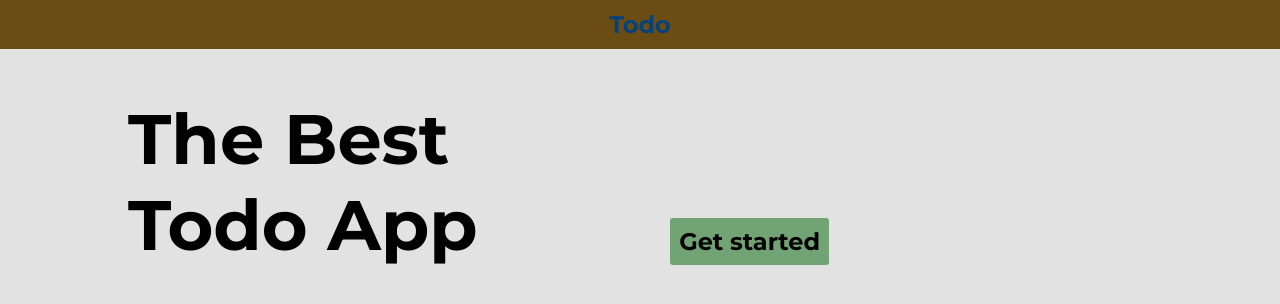
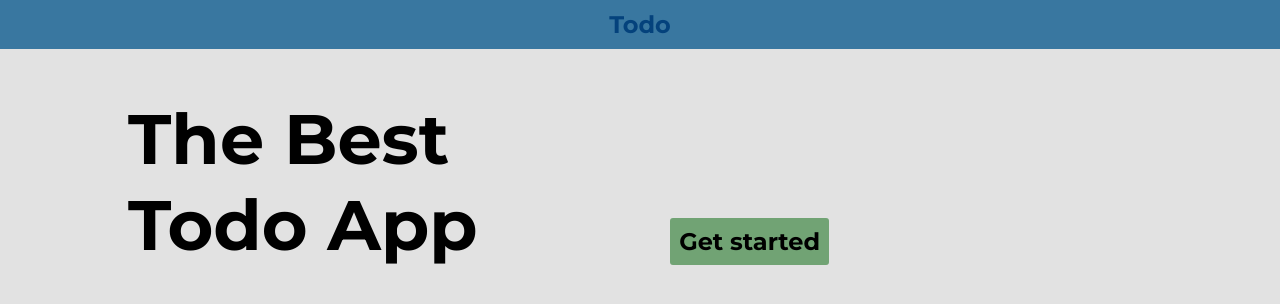
Before and after one commit to pmihango/react-todo-app, a React (Create React App) app: page / in a window 1280 px wide. Shown: the top 304 px of the page. Built offline with nearby package versions, Linux system fonts and the light colour scheme.

Commit message:
navbar background

```diff
--- a/src/index.css
+++ b/src/index.css
@@ -14,7 +14,7 @@ nav {
   justify-content: space-around;
   align-items: center;
   padding: 10px;
-  background-color: #6b4c12;
+  background-color: #3977a0;
 }
 
 .navbar-logo a {
```
